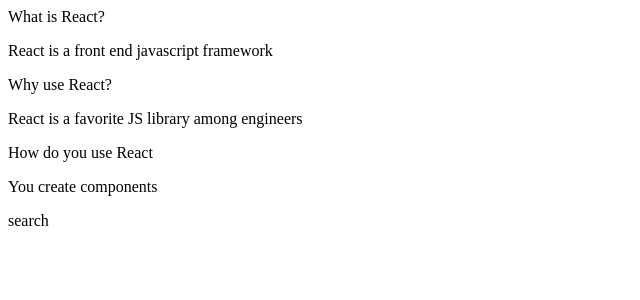
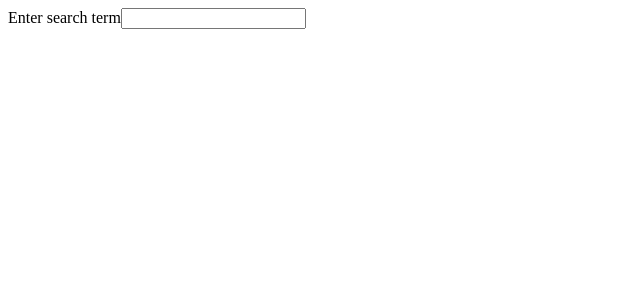
Before and after one commit to svilder/exercices-react, a React (Create React App) app in the folder widgets/: page / in a window 1280 px wide. Shown: the top 300 px of the page, without its empty margins (0-640 px from the left). Built offline with nearby package versions, Linux system fonts and the light colour scheme; the HTML template or start-up script is replaced by a standard one.

Commit message:
state in search

```diff
--- a/widgets/src/App.js
+++ b/widgets/src/App.js
@@ -1,6 +1,6 @@
 import React from 'react';
 
-import Accordion from './components/Accordion';
+//import Accordion from './components/Accordion';
 import Search from './components/Search';
 
 const items = [
@@ -21,7 +21,7 @@
 export default () => {
   return (
     <div>
-      <Accordion items={items} />
+      {/* <Accordion items={items} /> */}
       <Search />
     </div>
   );
--- a/widgets/src/components/Search.js
+++ b/widgets/src/components/Search.js
@@ -1,8 +1,18 @@
-import React from 'react';
+import React, { useState } from 'react';
+
 
 const Search = () => {
+  const [ term, setTerm ] = useState('');
+
   return (
-    <div>search</div>
+    <div>
+      <div className="ui form">
+        <div className="field">
+          <label>Enter search term</label>
+          <input value={term} onChange={e => setTerm(e.target.value)} className="input"></input>
+        </div>
+      </div>
+    </div>
   );
 }
 
```
